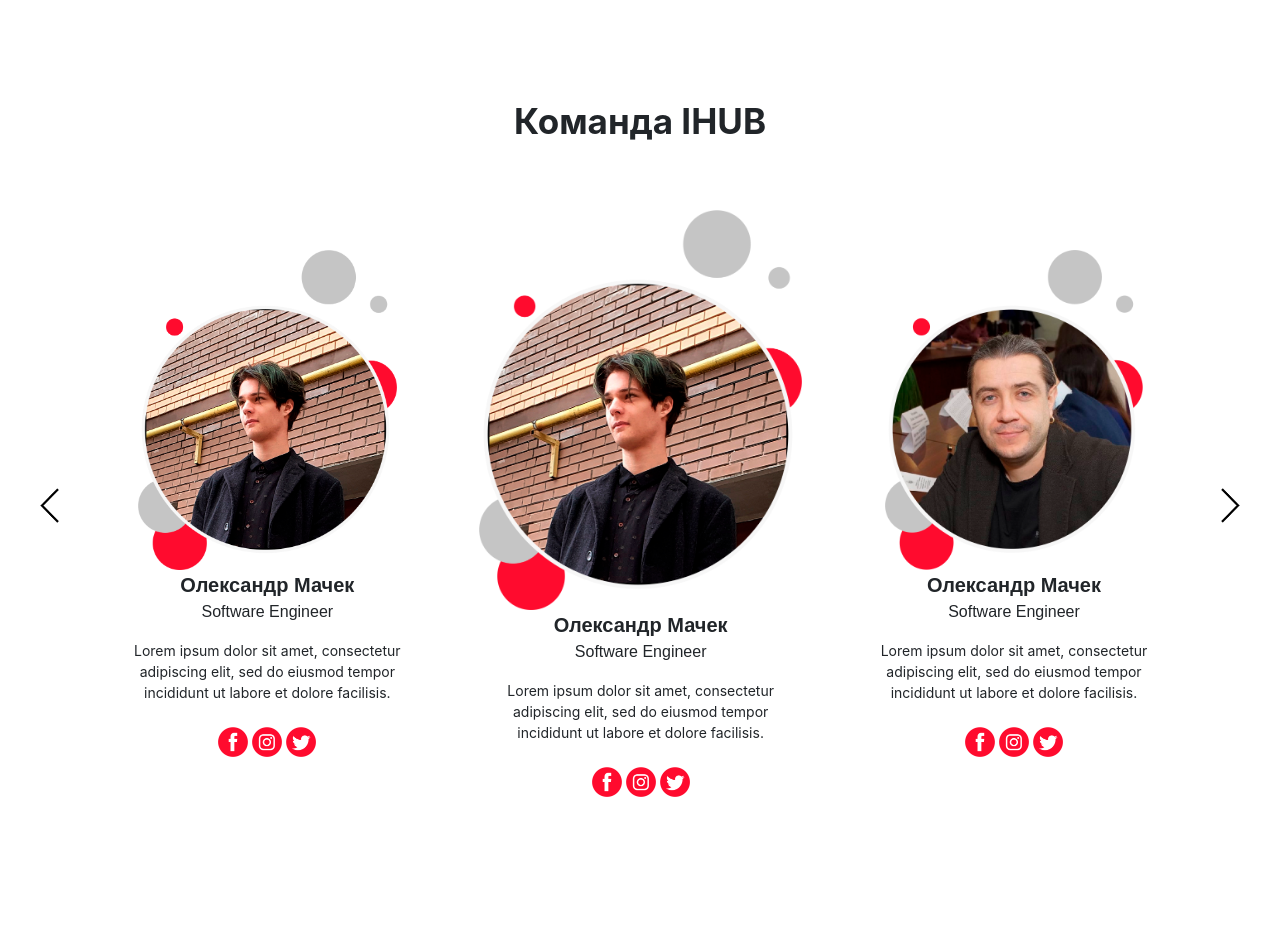
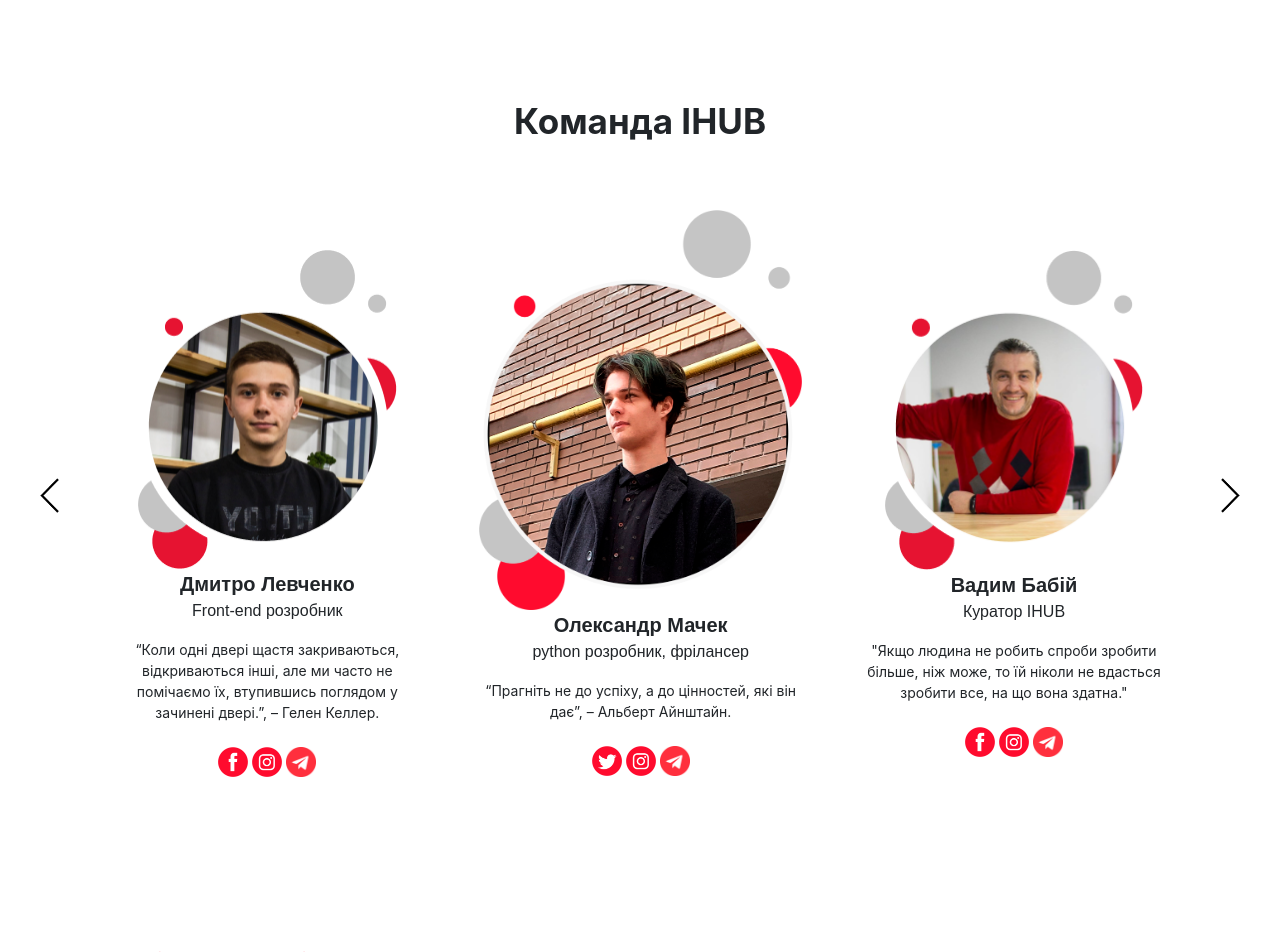
Before and after one commit to youbrain/ihub, a Flask app: page / in a window 1280 px wide. Shown: the part 1354-2306 px from the top of the page. Run offline with Flask 2, Linux system fonts and the light colour scheme; data that the repository does not hold is empty; some libraries are stand-ins or nearby versions.

Commit message:
the team is full

```diff
--- a/static/calendar.css
+++ b/static/calendar.css
@@ -4,6 +4,7 @@
     margin-right: 5px;
     /*float: right;*/
 }
+
 .month_nav div {
     padding-top: 10px;
     /*float: right;*/
@@ -136,7 +137,7 @@
 }
 #alert .description {
     position: relative;
-    margin: 0px 50px;
+    margin: 50px 50px;
     font-size: 14px;
 }
 #alert .description p {
--- a/static/index.css
+++ b/static/index.css
@@ -310,6 +310,14 @@
 
 
 
+.link_block a {
+    color: white !important;
+}
+
+.link_block a:hover {
+    opacity: 0.8 !important;
+}
+
 
 
 @keyframes scroll {
--- a/templates/index.html
+++ b/templates/index.html
@@ -148,74 +148,80 @@
                 <div class="team-part">
                     <img class="photo img-fluid" src="static/img/photo 2.png">
                     <div class="name">Олександр Мачек</div>
-                    <div class="position">Software Engineer</div>
+                    <div class="position">python розробник, фрілансер</div>
                     <div class="about pt-3">
-                        Lorem ipsum dolor sit amet, consectetur adipiscing elit, sed do eiusmod tempor incididunt ut labore et dolore facilisis.
+                         “Прагніть не до успіху, а до цінностей, які він дає”, – Альберт Айнштайн.
                     </div>
                     <div class="social text-center pt-4">
-                        <a href=""><img src="static/img/Facebook 1.png"></a>
-                        <a href=""><img src="static/img/Instagram 2.png"></a>
-                        <a href=""><img src="static/img/Twitter 2.png"></a>
+                        <a href="https://twitter.com/alexashkas_esc"><img src="static/img/Twitter 2.png"></a>
+                        <a href="https://www.instagram.com/over.thunder"><img src="static/img/Instagram 2.png"></a>
+                        <a href="https://t.me/sha256punk"><img src="static/img/Vectortg.png"></a>
                     </div>
                 </div>
             </div>
             <div class="item">
                 <div class="team-part">
-                    <img class="photo " src="static/img/photo 1.png">
-                    <div class="name">Олександр Мачек</div>
-                    <div class="position">Software Engineer</div>
+                    <img class="photo " src="static/img/img-2.png">
+                    <div class="name">Вадим Бабій</div>
+                    <div class="position">Куратор IHUB</div>
                     <div class="about pt-3">
-                        Lorem ipsum dolor sit amet, consectetur adipiscing elit, sed do eiusmod tempor incididunt ut labore et dolore facilisis.
+                        "Якщо людина не робить спроби зробити
+                        більше, ніж може, то їй ніколи не вдасться
+                        зробити все, на що вона здатна."
                     </div>
                     <div class="social text-center pt-4">
-                        <a href=""><img src="static/img/Facebook 1.png"></a>
-                        <a href=""><img src="static/img/Instagram 2.png"></a>
-                        <a href=""><img src="static/img/Twitter 2.png"></a>
+                        <a href="https://www.facebook.com/vadym.babiy"><img src="static/img/Facebook 1.png"></a>
+                        <a href="https://www.instagram.com/vadym_babiy_ileyes/"><img src="static/img/Instagram 2.png"></a>
+                        <a href="https://t.me/"><img src="static/img/Vectortg.png"></a>
                     </div>
                 </div>
             </div>
             <div class="item">
                 <div class="team-part">
-                    <img class="photo " src="static/img/photo 2.png">
-                    <div class="name">Олександр Мачек</div>
-                    <div class="position">Software Engineer</div>
+                    <img class="photo " src="static/img/img-3.png">
+                    <div class="name">Олександр Забавський</div>
+                    <div class="position">Дизайнер</div>
                     <div class="about pt-3">
-                        Lorem ipsum dolor sit amet, consectetur adipiscing elit, sed do eiusmod tempor incididunt ut labore et dolore facilisis.
+                        «Сократ говорил «Познай себя».
+                        А я говорю «Познай своих пользователей».
+                        И знаете что? Они не думают, так же как и Вы».
                     </div>
                     <div class="social text-center pt-4">
-                        <a href=""><img src="static/img/Facebook 1.png"></a>
-                        <a href=""><img src="static/img/Instagram 2.png"></a>
-                        <a href=""><img src="static/img/Twitter 2.png"></a>
+                        <a href="https://www.facebook.com/profile.php?id=100014639832810"><img src="static/img/Facebook 1.png"></a>
+                        <a href="https://www.instagram.com/_zabavskyi.08/?hl=ru"><img src="static/img/Instagram 2.png"></a>
+                        <a href="https://t.me/zabavskyi"><img src="static/img/Vectortg.png"></a>
                     </div>
                 </div>
             </div>
             <div class="item">
                 <div class="team-part">
-                    <img class="photo " src="static/img/photo 3.png">
-                    <div class="name">Олександр Мачек</div>
-                    <div class="position">Software Engineer</div>
+                    <img class="photo " src="static/img/img-1.png">
+                    <div class="name">Софія Кравчук</div>
+                    <div class="position">Контент Менеджер</div>
                     <div class="about pt-3">
-                        Lorem ipsum dolor sit amet, consectetur adipiscing elit, sed do eiusmod tempor incididunt ut labore et dolore facilisis.
+                        Успіх не вимірюється тим, чого ти досяг у житті.
+                        Він вимірюється в тому, на що ти надихнув інших.
+                        Автор невідомий.
                     </div>
                     <div class="social text-center pt-4">
-                        <a href=""><img src="static/img/Facebook 1.png"></a>
-                        <a href=""><img src="static/img/Instagram 2.png"></a>
-                        <a href=""><img src="static/img/Twitter 2.png"></a>
+                        <a href="https://www.facebook.com/k.sonik02/"><img src="static/img/Facebook 1.png"></a>
+                        <a href="https://www.instagram.com/k.soni_/"><img src="static/img/Instagram 2.png"></a>
+                        <a href="https://t.me/k_soni"><img src="static/img/Vectortg.png"></a>
                     </div>
                 </div>
             </div>
             <div class="item">
                 <div class="team-part">
-                    <img class="photo " src="static/img/photo 2.png">
-                    <div class="name">Олександр Мачек</div>
-                    <div class="position">Software Engineer</div>
+                    <img class="photo " src="static/img/img-4.png">
+                    <div class="name">Дмитро Левченко</div>
+                    <div class="position">Front-end розробник</div>
                     <div class="about pt-3">
-                        Lorem ipsum dolor sit amet, consectetur adipiscing elit, sed do eiusmod tempor incididunt ut labore et dolore facilisis.
+                        “Коли одні двері щастя закриваються, відкриваються інші, але ми часто не помічаємо їх, втупившись поглядом у зачинені двері.”, – Гелен Келлер.
                     </div>
                     <div class="social text-center pt-4">
                         <a href=""><img src="static/img/Facebook 1.png"></a>
-                        <a href=""><img src="static/img/Instagram 2.png"></a>
-                        <a href=""><img src="static/img/Twitter 2.png"></a>
+                        <a href="https://www.instagram.com/levchenko_dm_official/"><img src="static/img/Instagram 2.png"></a>
+                        <a href="https://t.me/levchenko_dm_official"><img src="static/img/Vectortg.png"></a>
                     </div>
                 </div>
             </div>
@@ -327,12 +333,12 @@
                             <br>
                             <span>Хмельницький</span>
                         </div>
-                        <div class="block">
+                        <div class="block link_block">
                             <b>Соціальні мережі</b>
                             <br>
-                            <span>Instagram</span>
+                            <a href="https://instagram.com/ihub_khm"><span>Instagram</span></a>
                             <br>
-                            <span>Facebook</span>
+                            <a href="https://www.facebook.com/ihubkhm/"><span>Facebook</span></a>
                         </div>
                     </div>
                     <div class="col">
@@ -377,10 +383,10 @@
                 <a href="#contacts" class="js-scroll-trigger">Контакти</a>
             </div> -->
             <div class="col-sm mt-5 social d-inline">
-                <a href="https://www.facebook.com/vadym.babiy">
+                <a href="https://www.facebook.com/ihubkhm/">
                     <img src="static/img/Facebook.png" height="30" class="pr-2">
                 </a>
-                <a href="https://www.instagram.com/vadym_babiy_ileyes/">
+                <a href="https://instagram.com/ihub_khm">
                     <img src="static/img/Instagram.png" height="30" class="pr-2">
                 </a>
                 <a href="https://t.me/ihub_khm">
```
Also changed, not shown: static/img/Vectortg.png (added), static/img/img-1.png (added), static/img/img-2.png (added), static/img/img-3.png (added), static/img/img-4.png (added).
